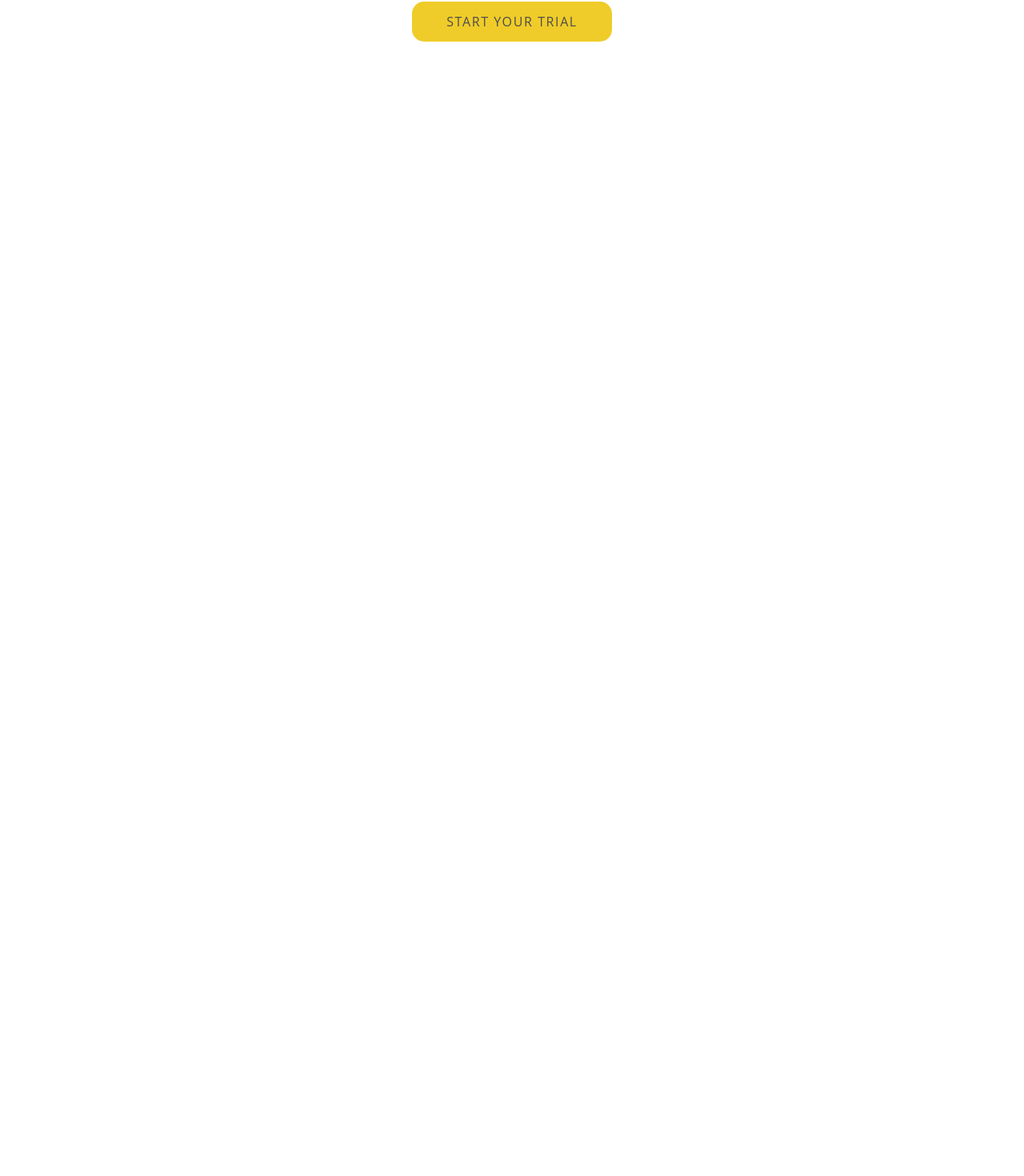
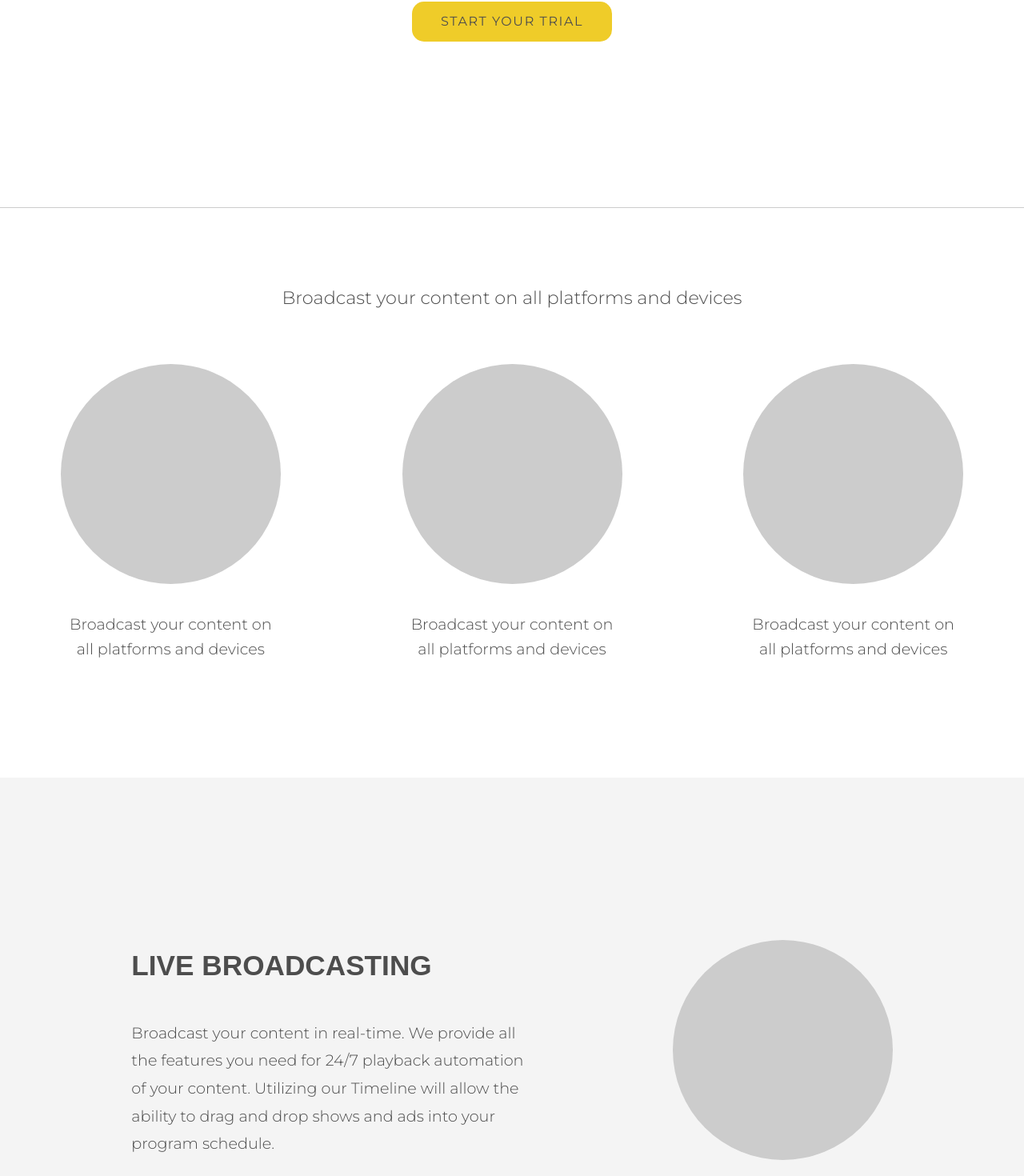
Before and after one commit to Catatek/subchannelmarketing, a React (Create React App) app: page / in a window 1280 px wide. Shown: the part 541-2011 px from the top of the page at 80% size. Before the commit the page ends 800 px from the top, so only its background shows below. Built offline with nearby package versions, Linux system fonts and the light colour scheme.

Commit message:
Finished styling for About section, refined Live Broadcast section, added stylesheets, etc.

```diff
--- a/src/components/screens/Index/Index.jsx
+++ b/src/components/screens/Index/Index.jsx
@@ -1,6 +1,8 @@
 import React, { Component } from "react";
 import Header from "../../shared/Header/Header";
 import Splash from "../../sections/Splash/Splash";
+import About from "../../sections/About/About";
+import LiveBroadcast from "../../sections/LiveBroadcast/LiveBroadcast";
 
 class Index extends Component {
   render() {
@@ -8,6 +10,8 @@ class Index extends Component {
       <div>
         <Header />
         <Splash />
+        <About />
+        <LiveBroadcast />
       </div>
     );
   }
--- /dev/null
+++ b/src/components/sections/About/About.jsx
@@ -0,0 +1,51 @@
+import React from "react";
+import styled from "styled-components";
+import { Title2, Title3, Row, Column, Text } from "../../theme/theme.js";
+
+const Wrapper = styled.section`
+  height: 85vh;
+  width: 100%;
+  display: flex;
+  flex-direction: column;
+  justify-content: center;
+  align-items: center;
+  text-align: center;
+  border-top: 1px solid #ccc;
+  padding: 1em 0;
+`;
+
+const circle = {
+  width: "275px",
+  height: "275px",
+  borderRadius: "100%",
+  backgroundColor: "#ccc",
+  marginBottom: "1em"
+};
+
+const About = ({ children }) => (
+  <Wrapper>
+    <Title2>Broadcast your content on all platforms and devices</Title2>
+    <Row justifycontent="space-evenly" width="100%" margin="3em 0">
+      <Column alignitems="center">
+        <div style={circle} />
+        <Text width="60%" lineheight="1.6em">
+          Broadcast your content on all platforms and devices
+        </Text>
+      </Column>
+      <Column alignitems="center">
+        <div style={circle} />
+        <Text width="60%" lineheight="1.6em">
+          Broadcast your content on all platforms and devices
+        </Text>
+      </Column>
+      <Column alignitems="center">
+        <div style={circle} />
+        <Text width="60%" lineheight="1.6em">
+          Broadcast your content on all platforms and devices
+        </Text>
+      </Column>
+    </Row>
+  </Wrapper>
+);
+
+export default About;
--- /dev/null
+++ b/src/components/sections/LiveBroadcast/LiveBroadcast.jsx
@@ -0,0 +1,36 @@
+import styled, { css } from "styled-components";
+import { Row, Column, Title1, Title3, Title2, Text } from "../../theme/theme";
+import React from "react";
+
+const Wrapper = styled.section`
+  height: 85vh;
+  width: 100%;
+  display: flex;
+  justify-content: space-evenly;
+  align-items: center;
+  background-color: #f4f4f4;
+`;
+
+const circle = {
+  width: "275px",
+  height: "275px",
+  borderRadius: "100%",
+  backgroundColor: "#ccc"
+};
+
+const LiveBroadcast = () => (
+  <Wrapper>
+    <Column width="40%">
+      <Title1>LIVE BROADCASTING</Title1>
+      <Text lineheight="1.8em">
+        Broadcast your content in real-time. We provide all the features you
+        need for 24/7 playback automation of your content. Utilizing our
+        Timeline will allow the ability to drag and drop shows and ads into your
+        program schedule.
+      </Text>
+    </Column>
+    <div style={circle} />
+  </Wrapper>
+);
+
+export default LiveBroadcast;
--- a/src/components/shared/Header/Header.jsx
+++ b/src/components/shared/Header/Header.jsx
@@ -9,8 +9,8 @@ const user = {
 };
 
 const imgStyle = {
-  width: "250px",
-  height: "51px",
+  width: "200px",
+  height: "41px",
   marginLeft: "1.5em"
 };
 
--- a/src/components/theme/theme.js
+++ b/src/components/theme/theme.js
@@ -5,18 +5,16 @@ import styled, { css } from "styled-components";
 
 export const theme = {
   primary: "#019095",
-  secondary: "#989898"
+  secondary: "#989898",
 };
 
 // ROWS + COLUMNS
 
-//Containers
-
 export const Wrapper = styled.div.attrs({
-  backgroundcolor: props => props.backgroundcolor
-})`
+  backgroundcolor: props => props.backgroundcolor,
+}) `
   background-color: ${props => props.backgroundcolor};
-  height: 40vh;
+  height: 70vh;
 `;
 
 export const Row = styled.div.attrs({
@@ -25,8 +23,8 @@ export const Row = styled.div.attrs({
   justifycontent: props => props.justifycontent,
   alignitems: props => props.alignitems,
   height: props => props.height,
-  backgroundcolor: props => props.backgroundcolor
-})`
+  backgroundcolor: props => props.backgroundcolor,
+}) `
   display: flex;
   flex-direction: row;
   width: ${props => props.width};
@@ -43,8 +41,8 @@ export const Column = styled.div.attrs({
   height: props => props.height,
   alignitems: props => props.alignitems,
   backgroundcolor: props => props.backgroundcolor,
-  textalign: props => props.textalign
-})`
+  textalign: props => props.textalign,
+}) `
   text-align: ${props => props.textalign};
   display: flex;
   flex-direction: column;
@@ -56,7 +54,7 @@ export const Column = styled.div.attrs({
   background-color: ${props => props.backgroundcolor};
 `;
 
-// BUTTON
+// BUTTONS
 
 export const SignupButton = styled.button`
   height: 50px;
@@ -65,7 +63,7 @@ export const SignupButton = styled.button`
   border-radius: 15px;
   border: ${props => (props.primary ? "none" : "1px solid #EFCC29")};
   font-size: 1em;
-  font-family: "Open Sans", sans-serif;
+  font-family: 'Montserrat', sans-serif;
   cursor: pointer;
   outline: none;
   color: ${props => (props.primary ? "#4d4d4d" : "#EFCC29")};
@@ -83,31 +81,52 @@ export const SignupButton = styled.button`
 
 export const Title1 = styled.h1.attrs({
   color: props => props.color || "#4d4d4d",
-  fontSize: props => props.fontSize || "2.2em"
-})`
+  fontSize: props => props.fontSize || "2.2em",
+}) `
   color: ${props => props.color};
   font-size: ${props => props.fontSize};
-  font-family: "Raleway", sans-serif;
+  font-family: 'Raleway', sans-serif;
   line-height: 1.4em;
+  font-weight: 700;
 `;
 
 export const Title2 = styled.h2.attrs({
   color: props => props.color || "#4d4d4d",
-  fontSize: props => props.fontSize || "1.4em"
-})`
-  font-weight: 400;
+  fontSize: props => props.fontSize || "1.4em",
+}) `
+  font-weight: 300;
   color: ${props => props.color};
   font-size: ${props => props.fontSize};
-  font-family: "Raleway", sans-serif;
+  font-family: 'Montserrat', sans-serif;
   line-height: 1.4em;
 `;
 
 export const Title3 = styled.h3.attrs({
   color: props => props.color || "#4d4d4d",
-  fontSize: props => props.fontSize || "1.2em"
-})`
+  fontSize: props => props.fontSize || "1.2em",
+}) `
   font-weight: 400;
   color: ${props => props.color};
   font-size: ${props => props.fontSize};
-  font-family: "Raleway", sans-serif;
+  font-family: 'Raleway', sans-serif;
 `;
+
+export const Text = styled.p.attrs({
+  margin: props => props.margin,
+  padding: props => props.padding,
+  width: props => props.width,
+  lineheight: props => props.lineheight,
+  color: props => props.color || "#4d4d4d",
+  textalign: props => props.textalign,
+  fontsize: props => props.fontsize || "1.2em",
+}) `
+  font-size: ${props => props.fontsize};
+  text-align: ${props => props.textalign};
+  color: ${props => props.color};
+  margin: ${props => props.margin};
+  padding: ${props => props.padding};
+  width: ${props => props.width};
+  line-height: ${props => props.lineheight};
+  font-family: 'Montserrat', sans-serif;
+  font-weight: 100;
+`;
--- a/src/index.css
+++ b/src/index.css
@@ -1,4 +1,5 @@
-@import 'normalize.css';
+@import url("https://fonts.googleapis.com/css?family=Montserrat:300,400,600");
+@import "normalize.css";
 
 body {
   margin: 0;
--- a/src/index.js
+++ b/src/index.js
@@ -1,10 +1,10 @@
-import React from 'react';
-import ReactDOM from 'react-dom';
-import './index.css';
-import App from './components/root/App';
-import registerServiceWorker from './registerServiceWorker';
-import { ThemeProvider, injectGlobal } from 'styled-components';
-import { theme } from './components/theme/theme.js';
+import React from "react";
+import ReactDOM from "react-dom";
+import "./index.css";
+import App from "./components/root/App";
+import registerServiceWorker from "./registerServiceWorker";
+import { ThemeProvider, injectGlobal } from "styled-components";
+import { theme } from "./components/theme/theme.js";
 
 injectGlobal`
   @font-face {
@@ -12,19 +12,18 @@ injectGlobal`
     src: url("https://fonts.googleapis.com/css?family=Raleway:400,600");
   }
  @font-face {
-    font-family: 'Open Sans';
-    src: url("https://fonts.googleapis.com/css?family=Open+Sans:400,600");
+   font-family: 'Montserrat';
+   src: url("https://fonts.googleapis.com/css?family=Montserrat:100,200,300,400,600");
  }
  * {
-  font-family: 'Open Sans';
+ font-family: 'Montserrat';
  }
 `;
-
 
 ReactDOM.render(
   <ThemeProvider theme={theme}>
     <App />
   </ThemeProvider>,
-    document.getElementById('root'),
+  document.getElementById("root")
 );
 registerServiceWorker();
```
Also changed, not shown: src/components/sections/LiveBroadcast/LiveBroadcast.js (deleted, +0 -28 lines). Lines whose indentation alone changed are shown as unchanged.
